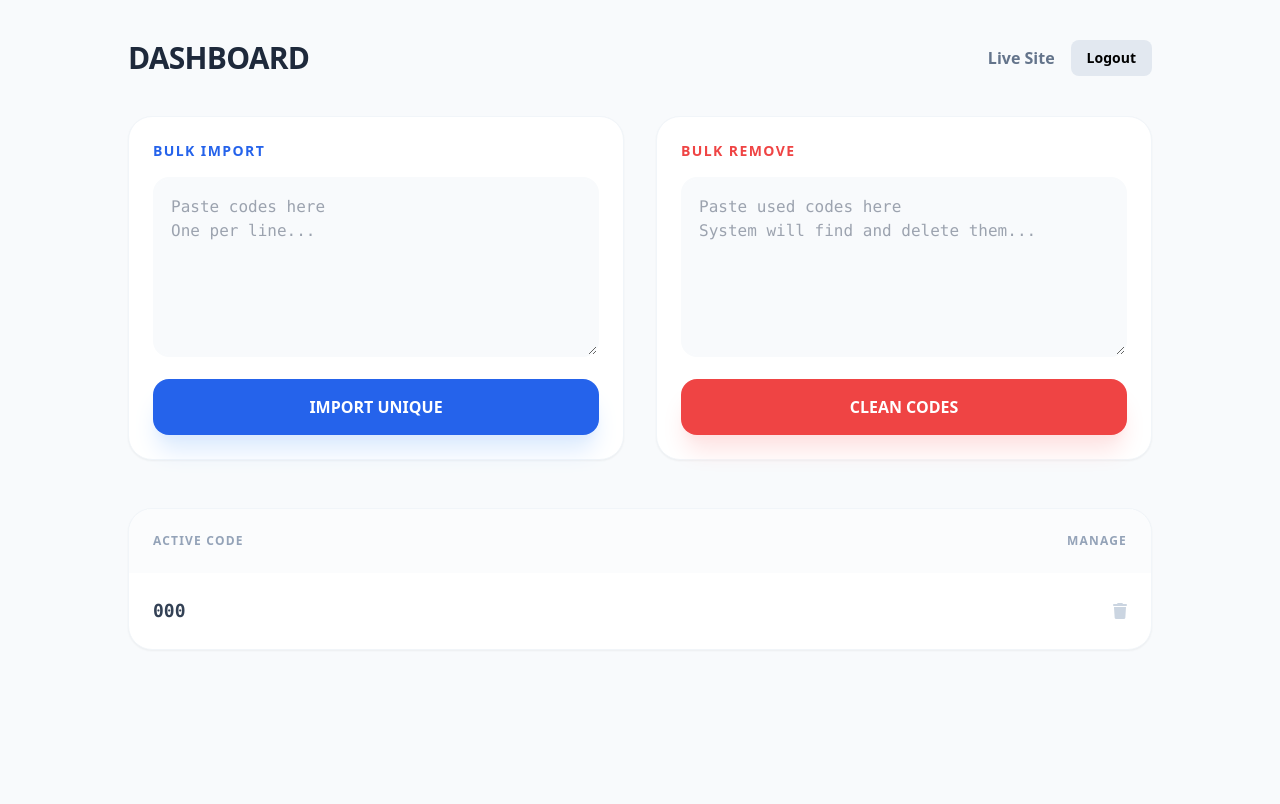
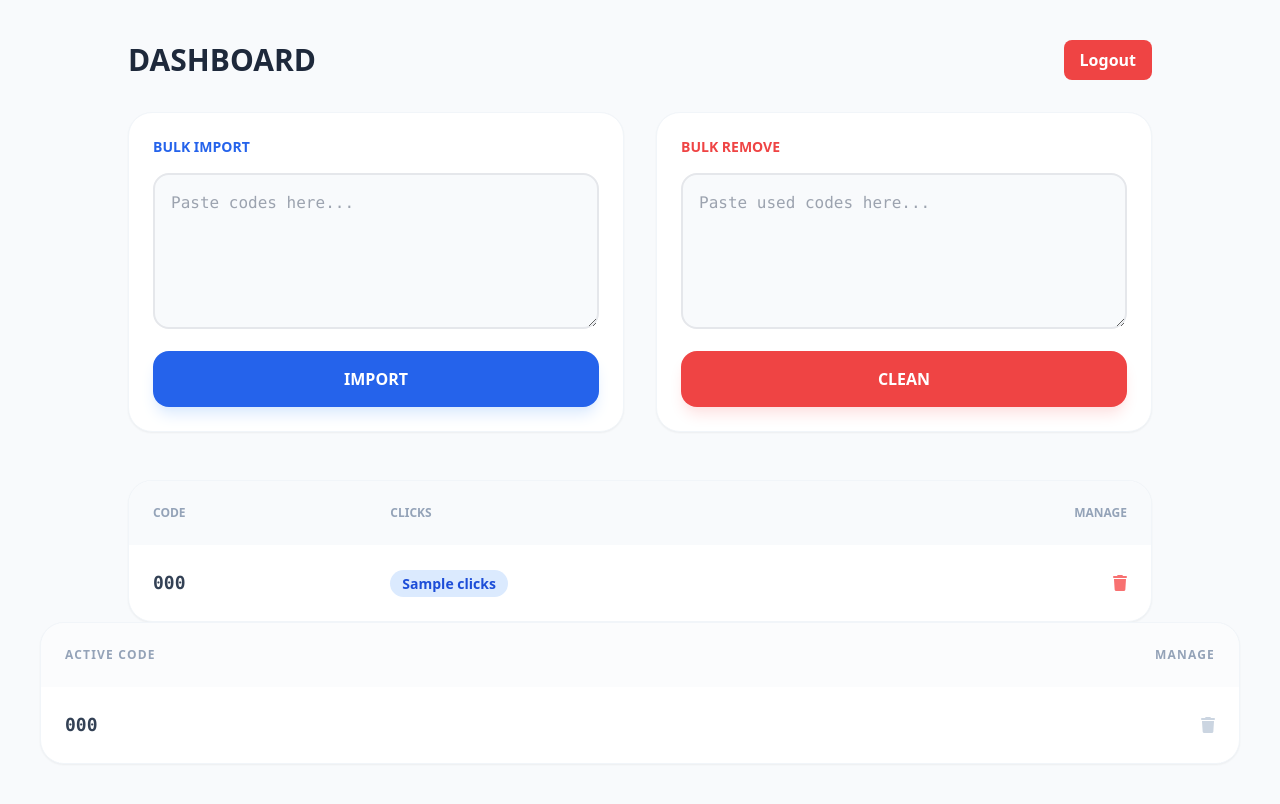
Before and after one commit to Zimonas/Sophcode, a Flask app: template templates/admin.html in a window 1280 px wide. Before the commit the page ends 619 px from the top, so only its background shows below. Run offline with Flask 3, Linux system fonts and the light colour scheme; the template is opened without the code that fills it: most values are stand-ins (such as "Sample title", 1, 10 or a date in 2020); some libraries are stand-ins or nearby versions.

Commit message:
Update admin.html

```diff
--- a/templates/admin.html
+++ b/templates/admin.html
@@ -6,35 +6,59 @@
 </head>
 <body class="bg-slate-50 p-4 md:p-10 font-sans">
     <div class="max-w-5xl mx-auto">
-        <div class="flex justify-between items-center mb-10">
-            <h1 class="text-3xl font-black text-slate-800 tracking-tight">DASHBOARD</h1>
-            <div class="flex gap-4 items-center">
-                <a href="/" class="text-slate-500 hover:text-blue-600 font-bold">Live Site</a>
-                <a href="/logout" class="bg-slate-200 px-4 py-2 rounded-lg text-sm font-bold hover:bg-red-100 hover:text-red-600 transition">Logout</a>
-            </div>
+        <div class="flex justify-between items-center mb-8">
+            <h1 class="text-3xl font-black text-slate-800">DASHBOARD</h1>
+            <a href="/logout" class="bg-red-500 text-white px-4 py-2 rounded-lg font-bold hover:bg-red-600 transition">Logout</a>
         </div>
 
         {% with messages = get_flashed_messages() %}
             {% if messages %}{% for m in messages %}
-                <div class="bg-blue-600 text-white p-4 rounded-xl mb-8 shadow-lg font-bold animate-bounce">{{ m }}</div>
+                <div class="bg-blue-600 text-white p-4 rounded-xl mb-8 font-bold">{{ m }}</div>
             {% endfor %}{% endif %}
         {% endwith %}
 
         <div class="grid grid-cols-1 md:grid-cols-2 gap-8 mb-12">
             <div class="bg-white p-6 rounded-3xl shadow-sm border border-slate-100">
-                <h2 class="text-blue-600 font-black mb-4 uppercase tracking-widest text-sm">Bulk Import</h2>
+                <h2 class="text-blue-600 font-black mb-4 uppercase text-sm">Bulk Import</h2>
                 <form action="/add" method="POST">
-                    <textarea name="bulk_codes" rows="6" placeholder="Paste codes here&#10;One per line..." class="w-full border-2 border-slate-50 bg-slate-50 rounded-2xl p-4 font-mono focus:bg-white focus:border-blue-500 outline-none transition mb-4"></textarea>
-                    <button class="w-full bg-blue-600 text-white font-black py-4 rounded-2xl hover:bg-blue-700 transition shadow-xl shadow-blue-100">IMPORT UNIQUE</button>
+                    <textarea name="bulk_codes" rows="5" placeholder="Paste codes here..." class="w-full border-2 bg-slate-50 rounded-2xl p-4 font-mono mb-4 focus:bg-white focus:border-blue-500 outline-none"></textarea>
+                    <button class="w-full bg-blue-600 text-white font-black py-4 rounded-2xl hover:bg-blue-700 transition shadow-lg shadow-blue-100">IMPORT</button>
                 </form>
             </div>
+            <div class="bg-white p-6 rounded-3xl shadow-sm border border-slate-100">
+                <h2 class="text-red-500 font-black mb-4 uppercase text-sm">Bulk Remove</h2>
+                <form action="/bulk-delete" method="POST">
+                    <textarea name="delete_list" rows="5" placeholder="Paste used codes here..." class="w-full border-2 bg-slate-50 rounded-2xl p-4 font-mono mb-4 focus:bg-white focus:border-red-500 outline-none"></textarea>
+                    <button class="w-full bg-red-500 text-white font-black py-4 rounded-2xl hover:bg-red-600 transition shadow-lg shadow-red-100">CLEAN</button>
+                </form>
+            </div>
+        </div>
 
-            <div class="bg-white p-6 rounded-3xl shadow-sm border border-slate-100">
-                <h2 class="text-red-500 font-black mb-4 uppercase tracking-widest text-sm">Bulk Remove</h2>
-                <form action="/bulk-delete" method="POST" onsubmit="return confirm('Remove these codes from the site?')">
-                    <textarea name="delete_list" rows="6" placeholder="Paste used codes here&#10;System will find and delete them..." class="w-full border-2 border-slate-50 bg-slate-50 rounded-2xl p-4 font-mono focus:bg-white focus:border-red-500 outline-none transition mb-4"></textarea>
-                    <button class="w-full bg-red-500 text-white font-black py-4 rounded-2xl hover:bg-red-600 transition shadow-xl shadow-red-100">CLEAN CODES</button>
-                </form>
+        <div class="bg-white rounded-3xl shadow-sm border border-slate-100 overflow-hidden">
+            <table class="w-full text-left">
+                <thead class="bg-slate-50">
+                    <tr>
+                        <th class="p-6 text-slate-400 font-black uppercase text-xs">Code</th>
+                        <th class="p-6 text-slate-400 font-black uppercase text-xs">Clicks</th>
+                        <th class="p-6 text-right text-slate-400 font-black uppercase text-xs">Manage</th>
+                    </tr>
+                </thead>
+                <tbody class="divide-y divide-slate-100">
+                    {% for c in codes %}
+                    <tr class="hover:bg-slate-50/50 transition">
+                        <td class="p-6 font-mono font-bold text-lg text-slate-700">{{ c.code }}</td>
+                        <td class="p-6"><span class="bg-blue-100 text-blue-700 px-3 py-1 rounded-full text-sm font-bold">{{ c.clicks|default(0) }}</span></td>
+                        <td class="p-6 text-right">
+                            <a href="/delete/{{ c.id }}" class="text-red-400 hover:text-red-600 transition"><i class="fas fa-trash"></i></a>
+                        </td>
+                    </tr>
+                    {% endfor %}
+                </tbody>
+            </table>
+        </div>
+    </div>
+</body>
+</html>                </form>
             </div>
         </div>
 
```
